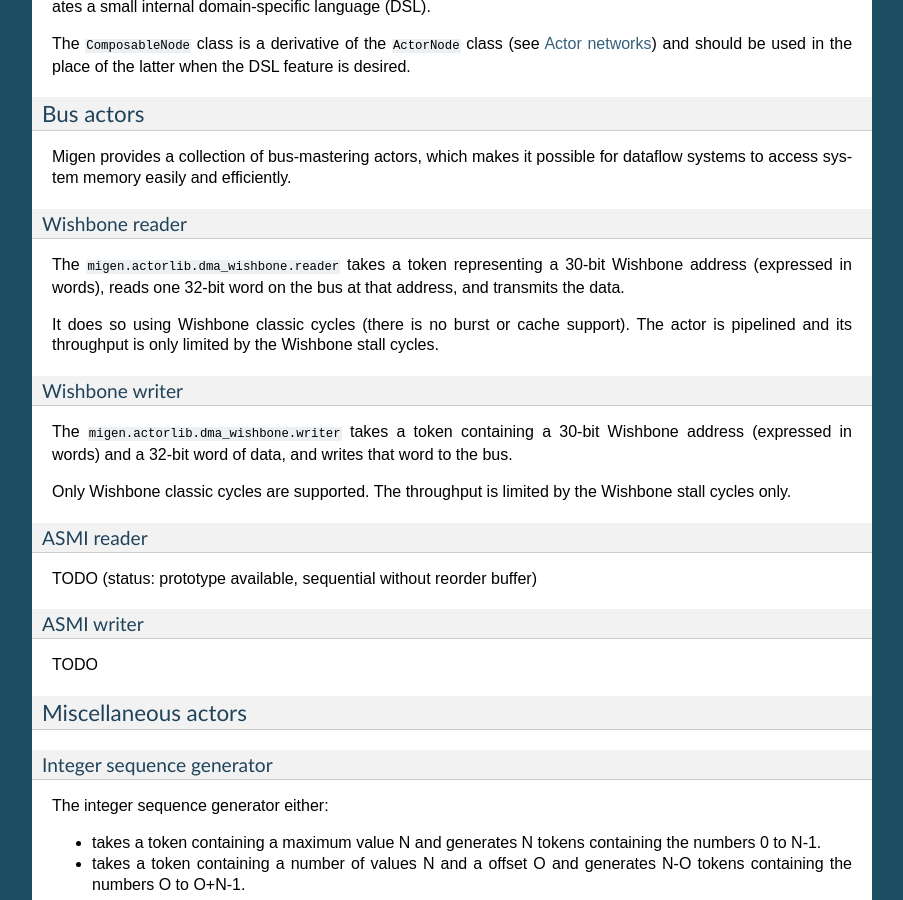
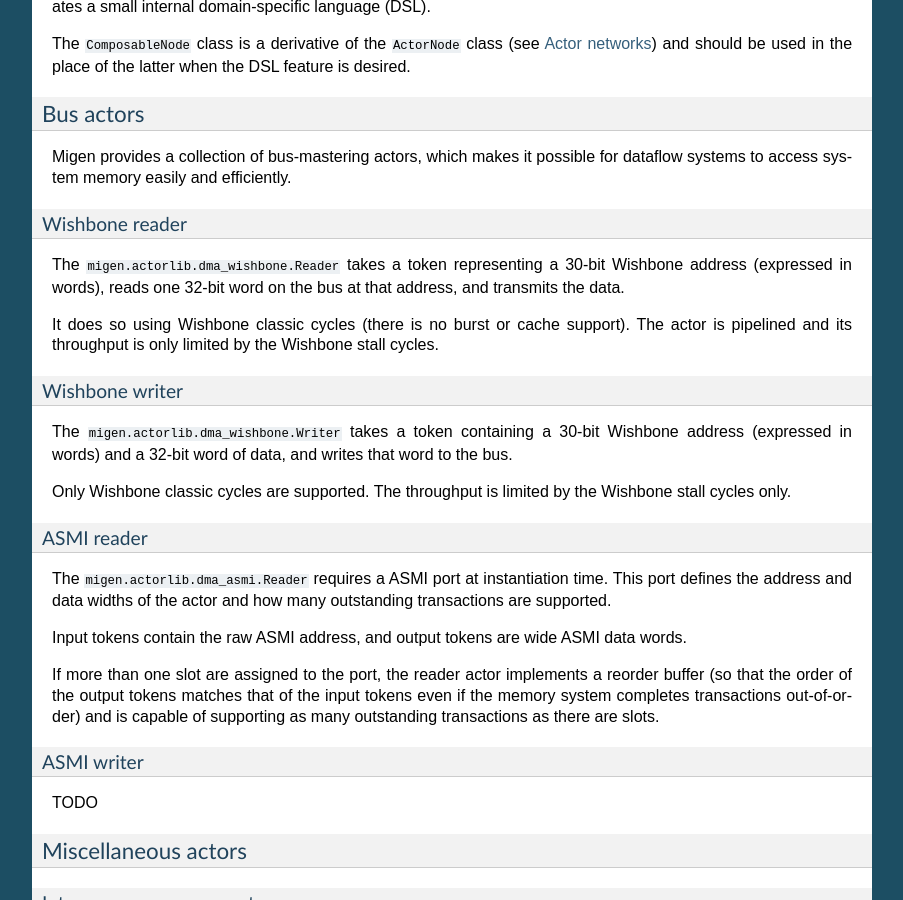
Before and after one commit to enjoy-digital/litex, a Sphinx documentation site: the page built from doc/dataflow.rst, in a window 1280 px wide and 900 px high, scrolled down 6490 px. Shown: the whole window, without its empty margins (198-1101 px from the left). Built offline with Sphinx 7.4.7, drawn with Linux system fonts in a browser that asks for light colours; formulas are drawn with MathJax 3.

Commit message:
doc: ASMI reader

```diff
--- a/doc/dataflow.rst
+++ b/doc/dataflow.rst
@@ -206,21 +206,25 @@ Migen provides a collection of bus-mastering actors, which makes it possible for
 Wishbone reader
 ---------------
 
-The ``migen.actorlib.dma_wishbone.reader`` takes a token representing a 30-bit Wishbone address (expressed in words), reads one 32-bit word on the bus at that address, and transmits the data.
+The ``migen.actorlib.dma_wishbone.Reader`` takes a token representing a 30-bit Wishbone address (expressed in words), reads one 32-bit word on the bus at that address, and transmits the data.
 
 It does so using Wishbone classic cycles (there is no burst or cache support). The actor is pipelined and its throughput is only limited by the Wishbone stall cycles.
 
 Wishbone writer
 ---------------
 
-The ``migen.actorlib.dma_wishbone.writer`` takes a token containing a 30-bit Wishbone address (expressed in words) and a 32-bit word of data, and writes that word to the bus.
+The ``migen.actorlib.dma_wishbone.Writer`` takes a token containing a 30-bit Wishbone address (expressed in words) and a 32-bit word of data, and writes that word to the bus.
 
 Only Wishbone classic cycles are supported. The throughput is limited by the Wishbone stall cycles only.
 
 ASMI reader
 -----------
 
-TODO (status: prototype available, sequential without reorder buffer)
+The ``migen.actorlib.dma_asmi.Reader`` requires a ASMI port at instantiation time. This port defines the address and data widths of the actor and how many outstanding transactions are supported.
+
+Input tokens contain the raw ASMI address, and output tokens are wide ASMI data words.
+
+If more than one slot are assigned to the port, the reader actor implements a reorder buffer (so that the order of the output tokens matches that of the input tokens even if the memory system completes transactions out-of-order) and is capable of supporting as many outstanding transactions as there are slots.
 
 ASMI writer
 -----------
```
